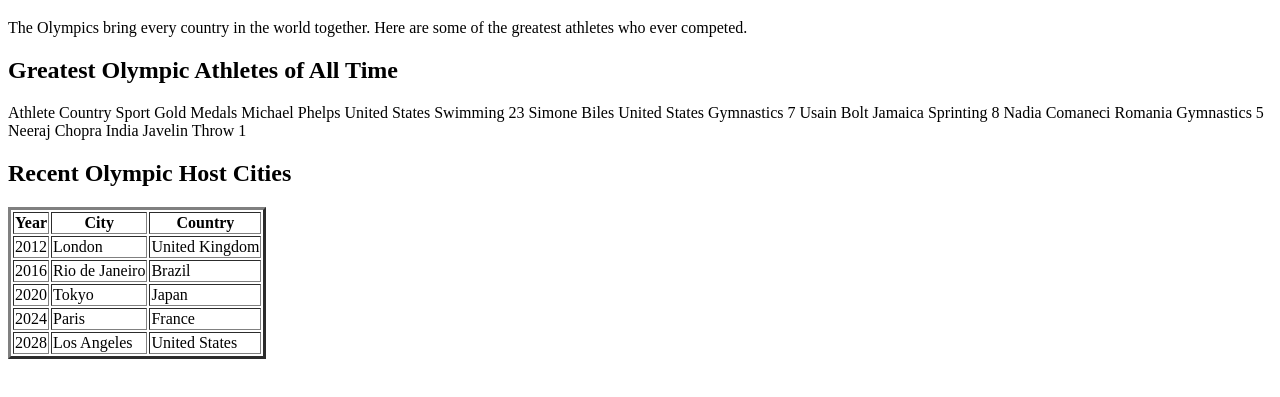
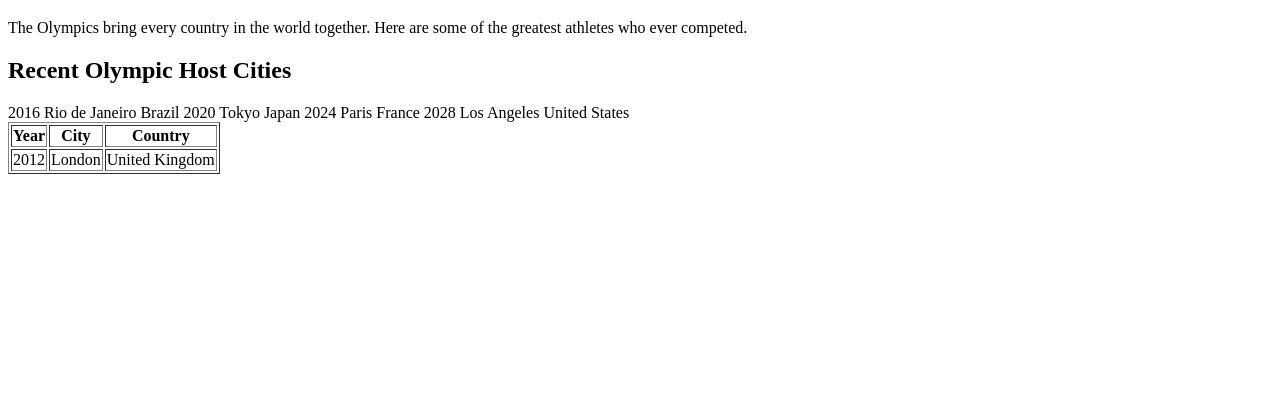
Before and after one commit to FrenziedWarrior/CDGL-AICGM-Curriculum-Training-Activities, a plain HTML site: page Module1/Lesson 3/Activity3_BPC.html in a window 1280 px wide. Shown: the part 61-458 px from the top of the page. Drawn offline with Linux system fonts and the light colour scheme.

Commit message:
Notes while conducting Lesson 3 - Boilerplates

```diff
--- a/Module1/Lesson 3/Activity3_BPC.html
+++ b/Module1/Lesson 3/Activity3_BPC.html
@@ -10,70 +10,39 @@
   <h1>Olympic Games — Record Breakers</h1>
   <p>The Olympics bring every country in the world together. Here are some of the greatest athletes who ever competed.</p>
 
-  <h2>Greatest Olympic Athletes of All Time</h2>
-      Athlete
-      Country
-      Sport
-      Gold Medals
-
-      Michael Phelps
-      United States
-      Swimming
-      23
-
-      Simone Biles
-      United States
-      Gymnastics
-      7
-
-      Usain Bolt
-      Jamaica
-      Sprinting
-      8
-
-      Nadia Comaneci
-      Romania
-      Gymnastics
-      5
-
-      Neeraj Chopra
-      India
-      Javelin Throw
-      1
-
   <h2>Recent Olympic Host Cities</h2>
-  <table border="3">
+    <table border="1">
       <tr>
         <th>Year</th>
         <th>City</th>
         <th>Country</th>
       </tr>
+
+
       <tr>
         <td>2012</td>
         <td>London</td>
         <td>United Kingdom</td>
       </tr>
-    <tr>
-      <td>2016</td>
-      <td>Rio de Janeiro</td>
-      <td>Brazil</td>
-    </tr>
-    <tr>
-      <td>2020</td>
-      <td>Tokyo</td>
-      <td>Japan</td>
-    </tr>
-    <tr>
-      <td>2024</td>
-      <td>Paris</td>
-      <td>France</td>
-    </tr>
-    <tr>
-      <td>2028</td>
-      <td>Los Angeles</td>
-      <td>United States</td>
-    </tr>
+
+      2016
+      Rio de Janeiro
+      Brazil
+
+
+      2020
+      Tokyo
+      Japan
+
+
+      2024
+      Paris
+      France
+
+
+      2028
+      Los Angeles
+      United States
 </table>
-
 </body>
 </html>
```
Also changed, not shown: Module1/Lesson 3/Activity1_BPC.html (+2 -4 lines), Module1/Lesson 3/Activity2_BPC.html (+9 -6 lines), Module1/Lesson 3/Activity3.html (+1 -41 lines), Module1/Lesson 3/acp.html (renamed from Module1/Lesson 3/example.html), 2 other files. Lines whose indentation alone changed are shown as unchanged.
